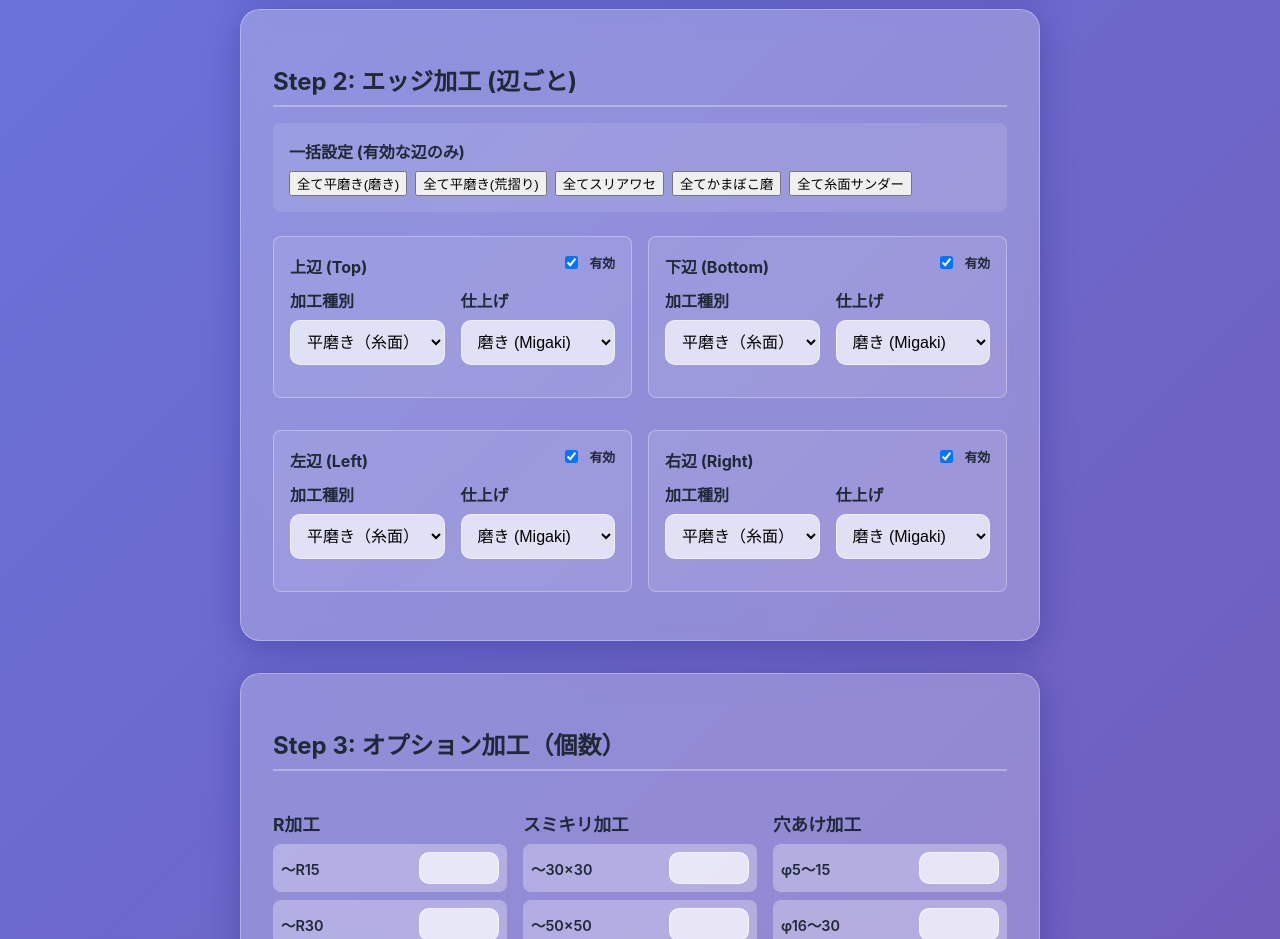
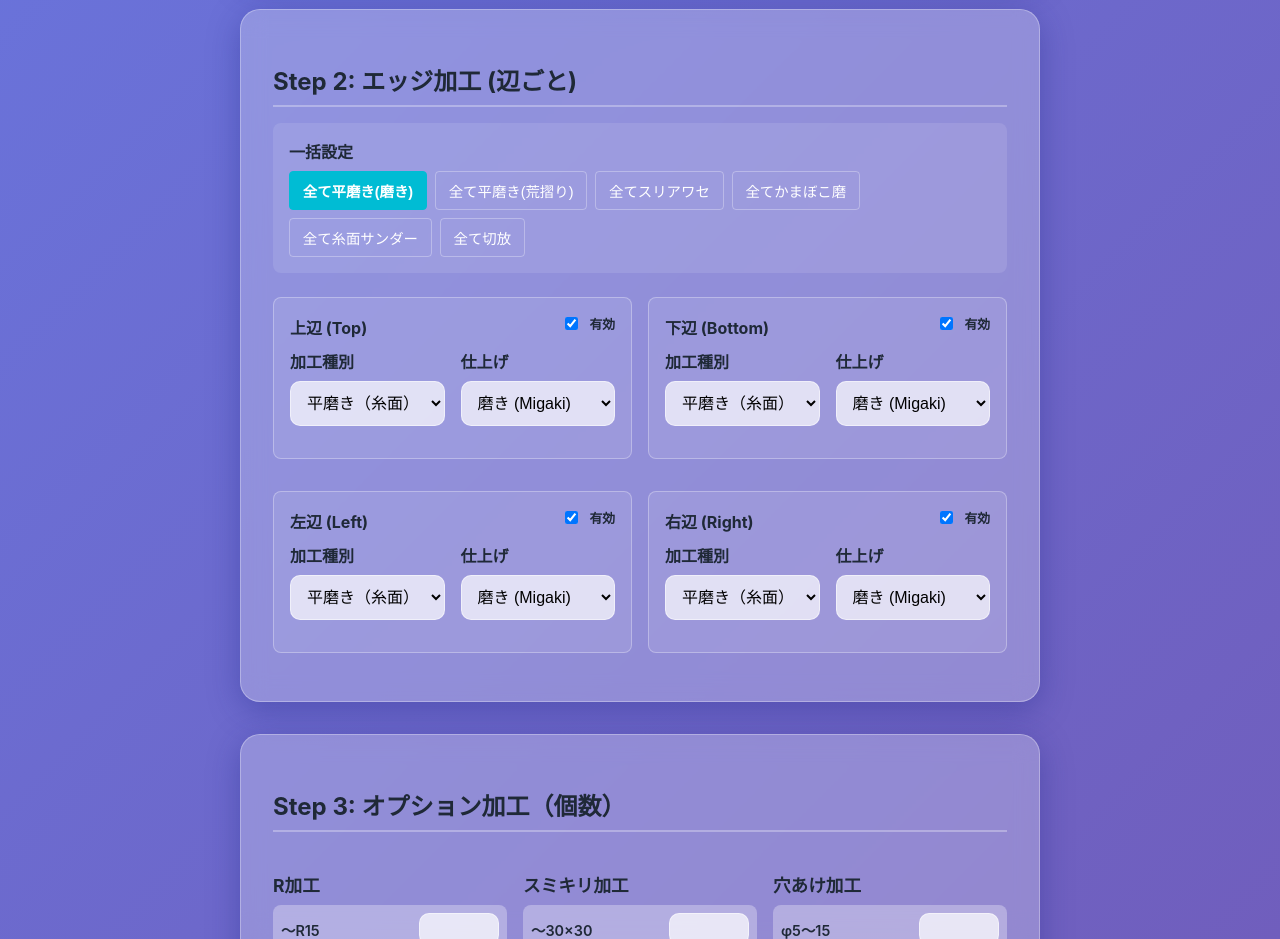
Before and after one commit to tamachan08/glass-cal, a React (Vite) app: page / in a window 1280 px wide. Shown: the part 1300-2239 px from the top of the page. Built offline with nearby package versions, Linux system fonts and the light colour scheme.

Commit message:
Update EdgeSelector with active preset highlight and Cut Only button

```diff
--- a/src/components/EdgeSelector.tsx
+++ b/src/components/EdgeSelector.tsx
@@ -16,11 +16,14 @@ const PROCESS_LABELS: Record<ProcessingType, string> = {
 
 export const EdgeSelector: React.FC<EdgeSelectorProps> = ({ edge, onChange }) => {
 
+    const [activePreset, setActivePreset] = React.useState<string>('flat_polish_migaki');
+
     const updateSide = (side: keyof EdgeProcessing, updates: Partial<SideConfig>) => {
         onChange({
             ...edge,
             [side]: { ...edge[side], ...updates }
         });
+        setActivePreset(''); // Clear preset when manually changing
     };
 
     // Helper to render a single side configurator
@@ -123,39 +126,64 @@ export const EdgeSelector: React.FC<EdgeSelectorProps> = ({ edge, onChange }) =>
 
     // Batch Update Function
     const applyToAll = (
-        type: ProcessingType,
-        finish: EdgeFinish,
-        chamferWidth?: ChamferWidth,
-        polishChamferEdge?: boolean
+        type?: ProcessingType,
+        finish?: EdgeFinish,
     ) => {
         const sides: (keyof EdgeProcessing)[] = ['top', 'bottom', 'left', 'right'];
         const newEdge = { ...edge };
-        sides.forEach(side => {
-            if (newEdge[side].enabled) {
+
+        let presetKey = '';
+
+        if (!type) {
+            // Cut Only Case
+            sides.forEach(side => {
+                newEdge[side] = { ...newEdge[side], enabled: false };
+            });
+            presetKey = 'cut_only';
+        } else {
+            sides.forEach(side => {
                 newEdge[side] = {
                     ...newEdge[side],
-                    type,
-                    finish,
-                    chamferWidth: type === 'chamfer' ? (chamferWidth || '12') : undefined,
-                    polishChamferEdge: type === 'chamfer' ? (polishChamferEdge ?? true) : undefined
+                    enabled: true, // Force enable
+                    type: type,
+                    finish: finish || 'migaki',
+                    chamferWidth: type === 'chamfer' ? '12' : undefined,
+                    polishChamferEdge: type === 'chamfer' ? true : undefined
                 };
-            }
-        });
+            });
+            presetKey = `${type}_${finish}`;
+        }
+
         onChange(newEdge);
+        setActivePreset(presetKey);
     };
+
+    const getButtonStyle = (presetKey: string) => ({
+        padding: '0.5rem 0.8rem',
+        fontSize: '0.9rem',
+        cursor: 'pointer',
+        border: '1px solid',
+        borderRadius: '4px',
+        backgroundColor: activePreset === presetKey ? '#00bcd4' : 'transparent',
+        borderColor: activePreset === presetKey ? '#00bcd4' : 'rgba(255,255,255,0.3)',
+        color: 'white',
+        fontWeight: activePreset === presetKey ? 'bold' : 'normal',
+        transition: 'all 0.2s'
+    });
 
     return (
         <div className="glass-card">
             <h2>Step 2: エッジ加工 (辺ごと)</h2>
 
             <div className="batch-controls" style={{ marginBottom: '1.5rem', padding: '1rem', background: 'rgba(255,255,255,0.1)', borderRadius: '8px' }}>
-                <h4 style={{ margin: '0 0 0.5rem 0' }}>一括設定 (有効な辺のみ)</h4>
+                <h4 style={{ margin: '0 0 0.5rem 0' }}>一括設定</h4>
                 <div style={{ display: 'flex', gap: '0.5rem', flexWrap: 'wrap' }}>
-                    <button onClick={() => applyToAll('flat_polish', 'migaki')}>全て平磨き(磨き)</button>
-                    <button onClick={() => applyToAll('flat_polish', 'arazuri')}>全て平磨き(荒摺り)</button>
-                    <button onClick={() => applyToAll('suriawase', 'migaki')}>全てスリアワセ</button>
-                    <button onClick={() => applyToAll('kamaboko', 'migaki')}>全てかまぼこ磨</button>
-                    <button onClick={() => applyToAll('thunder', 'arazuri')}>全て糸面サンダー</button>
+                    <button style={getButtonStyle('flat_polish_migaki')} onClick={() => applyToAll('flat_polish', 'migaki')}>全て平磨き(磨き)</button>
+                    <button style={getButtonStyle('flat_polish_arazuri')} onClick={() => applyToAll('flat_polish', 'arazuri')}>全て平磨き(荒摺り)</button>
+                    <button style={getButtonStyle('suriawase_migaki')} onClick={() => applyToAll('suriawase', 'migaki')}>全てスリアワセ</button>
+                    <button style={getButtonStyle('kamaboko_migaki')} onClick={() => applyToAll('kamaboko', 'migaki')}>全てかまぼこ磨</button>
+                    <button style={getButtonStyle('thunder_arazuri')} onClick={() => applyToAll('thunder', 'arazuri')}>全て糸面サンダー</button>
+                    <button style={getButtonStyle('cut_only')} onClick={() => applyToAll(undefined, undefined)}>全て切放</button>
                 </div>
             </div>
 
```
